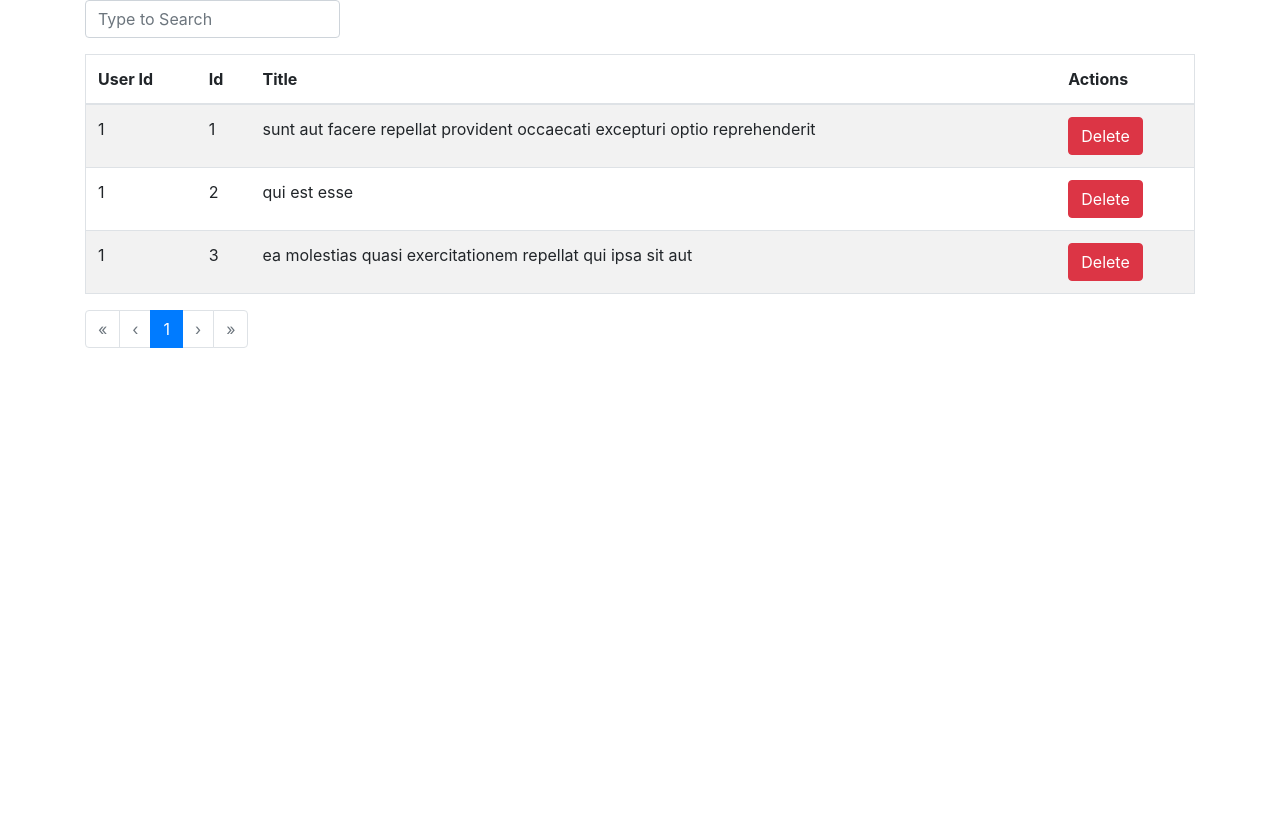
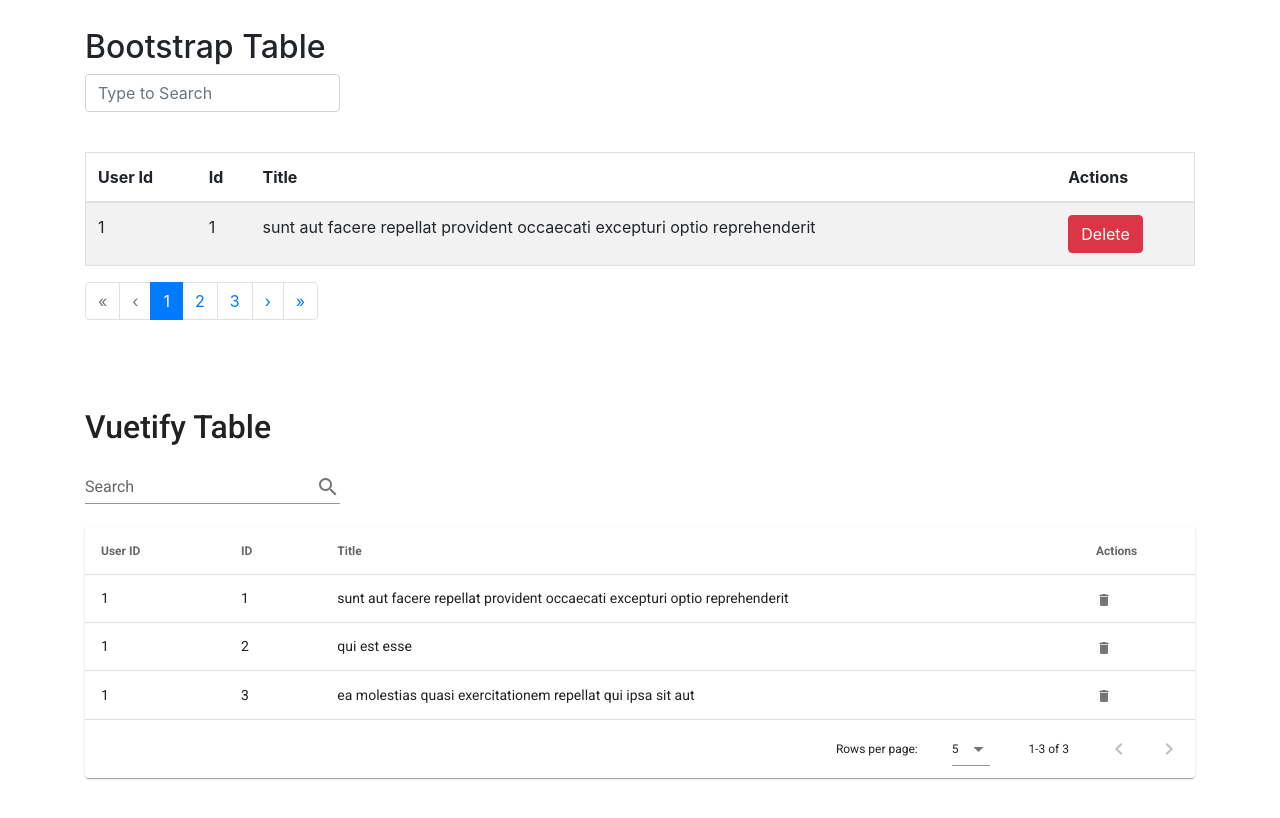
Before and after one commit to danieelll/townklasik-adding_form, a Vue app: page / in a window 1280 px wide. Shown: the top 818 px of the page. Built offline with nearby package versions, Linux system fonts and the light colour scheme.

Commit message:
added vuetify and moved datatable to components

```diff
--- a/public/index.html
+++ b/public/index.html
@@ -6,6 +6,8 @@
     <meta name="viewport" content="width=device-width,initial-scale=1.0">
     <link rel="icon" href="<%= BASE_URL %>favicon.ico">
     <title><%= htmlWebpackPlugin.options.title %></title>
+    <link rel="stylesheet" href="https://fonts.googleapis.com/css?family=Roboto:100,300,400,500,700,900">
+    <link rel="stylesheet" href="https://cdn.jsdelivr.net/npm/@mdi/font@latest/css/materialdesignicons.min.css">
   </head>
   <body>
     <noscript>
--- a/src/App.vue
+++ b/src/App.vue
@@ -1,46 +1,23 @@
 <template>
-  <div id="app" class="container">
-    <b-row class="mb-3">
-      <b-col md="3">
-        <b-form-input v-model="filter" type="search" id="filterInput" placeholder="Type to Search"></b-form-input>
-      </b-col>
-    </b-row>
-    <b-row>
-      <b-col>
-        <b-table
-          striped
-          hover
-          outlined
-          :per-page="perPage"
-          :items="posts"
-          :fields="fields"
-          :filter="filter"
-          :current-page="currentPage"
-        >
-          <template v-slot:cell(actions)="data">
-            <b-button variant="danger" @click="deleteItem(data.item.id)">Delete</b-button>
-          </template>
-        </b-table>
-        <b-pagination
-          v-model="currentPage"
-          :total-rows="rows"
-          :per-page="perPage"
-          aria-controls="my-table"
-        ></b-pagination>
-      </b-col>
-    </b-row>
+  <div>
+    <BootstrapDatatable :posts="posts" />
+    <VuetifyDatatable :posts="posts" />
   </div>
 </template>
 
 <script>
+import BootstrapDatatable from "./components/BootstrapDatatable";
+import VuetifyDatatable from "./components/VuetifyDatatable";
+
 export default {
   name: "App",
-  data() {
-    return {
-      fields: ["userId", "id", "title", "actions"],
-      filter: "",
-      perPage: 10,
-      currentPage: 1,
+
+  components: {
+    BootstrapDatatable,
+    VuetifyDatatable,
+  },
+
+  data: () => ({
     posts: [
       {
         userId: 1,
@@ -59,18 +36,6 @@
         title: "ea molestias quasi exercitationem repellat qui ipsa sit aut",
       },
     ],
-    };
-  },
-  methods: {
-    deleteItem(id) {
-      const index = this.posts.indexOf((x) => x.id === id);
-      this.posts.splice(index, 1);
-    },
-  },
-  computed: {
-    rows() {
-      return this.posts.length;
-    },
-  },
+  }),
 };
 </script>
--- /dev/null
+++ b/src/components/BootstrapDatatable.vue
@@ -0,0 +1,60 @@
+<template>
+  <div id="app" class="container mt-3 mb-5">
+    <h2>Bootstrap Table</h2>
+    <b-row class="mb-3">
+      <b-col md="3">
+        <b-form-input v-model="filter" type="search" id="filterInput" placeholder="Type to Search"></b-form-input>
+      </b-col>
+    </b-row>
+    <b-row>
+      <b-col>
+        <b-table
+          striped
+          hover
+          outlined
+          :items="posts"
+          :fields="fields"
+          :current-page="currentPage"
+          :per-page="perPage"
+          :filter="filter"
+        >
+          <template v-slot:cell(actions)="data">
+            <b-button variant="danger" @click="deleteItem(data.item.id)">Delete</b-button>
+          </template>
+        </b-table>
+        <b-pagination
+          v-model="currentPage"
+          :total-rows="rows"
+          :per-page="perPage"
+          aria-controls="my-table"
+        ></b-pagination>
+      </b-col>
+    </b-row>
+  </div>
+</template>
+
+<script>
+export default {
+  props: ["posts"],
+  name: "App",
+  data() {
+    return {
+      filter: "",
+      perPage: 1,
+      currentPage: 1,
+      fields: ["userId", "id", "title", "actions"],
+    };
+  },
+  methods: {
+    deleteItem(id) {
+      const index = this.posts.indexOf((x) => x.id === id);
+      this.posts.splice(index, 1);
+    },
+  },
+  computed: {
+    rows() {
+      return this.posts.length;
+    },
+  },
+};
+</script>
--- a/src/components/HelloWorld.vue
+++ /dev/null
@@ -1,58 +0,0 @@
-<template>
-  <div class="hello">
-    <h1>{{ msg }}</h1>
-    <p>
-      For a guide and recipes on how to configure / customize this project,<br>
-      check out the
-      <a href="https://cli.vuejs.org" target="_blank" rel="noopener">vue-cli documentation</a>.
-    </p>
-    <h3>Installed CLI Plugins</h3>
-    <ul>
-      <li><a href="https://github.com/vuejs/vue-cli/tree/dev/packages/%40vue/cli-plugin-babel" target="_blank" rel="noopener">babel</a></li>
-      <li><a href="https://github.com/vuejs/vue-cli/tree/dev/packages/%40vue/cli-plugin-eslint" target="_blank" rel="noopener">eslint</a></li>
-    </ul>
-    <h3>Essential Links</h3>
-    <ul>
-      <li><a href="https://vuejs.org" target="_blank" rel="noopener">Core Docs</a></li>
-      <li><a href="https://forum.vuejs.org" target="_blank" rel="noopener">Forum</a></li>
-      <li><a href="https://chat.vuejs.org" target="_blank" rel="noopener">Community Chat</a></li>
-      <li><a href="https://twitter.com/vuejs" target="_blank" rel="noopener">Twitter</a></li>
-      <li><a href="https://news.vuejs.org" target="_blank" rel="noopener">News</a></li>
-    </ul>
-    <h3>Ecosystem</h3>
-    <ul>
-      <li><a href="https://router.vuejs.org" target="_blank" rel="noopener">vue-router</a></li>
-      <li><a href="https://vuex.vuejs.org" target="_blank" rel="noopener">vuex</a></li>
-      <li><a href="https://github.com/vuejs/vue-devtools#vue-devtools" target="_blank" rel="noopener">vue-devtools</a></li>
-      <li><a href="https://vue-loader.vuejs.org" target="_blank" rel="noopener">vue-loader</a></li>
-      <li><a href="https://github.com/vuejs/awesome-vue" target="_blank" rel="noopener">awesome-vue</a></li>
-    </ul>
-  </div>
-</template>
-
-<script>
-export default {
-  name: 'HelloWorld',
-  props: {
-    msg: String
-  }
-}
-</script>
-
-<!-- Add "scoped" attribute to limit CSS to this component only -->
-<style scoped>
-h3 {
-  margin: 40px 0 0;
-}
-ul {
-  list-style-type: none;
-  padding: 0;
-}
-li {
-  display: inline-block;
-  margin: 0 10px;
-}
-a {
-  color: #42b983;
-}
-</style>
--- /dev/null
+++ b/src/components/VuetifyDatatable.vue
@@ -0,0 +1,56 @@
+<template>
+  <v-app>
+    <v-main>
+      <v-container>
+        <h2>Vuetify Table</h2>
+        <v-row>
+          <v-col md="3">
+            <v-text-field
+              v-model="search"
+              append-icon="mdi-magnify"
+              label="Search"
+              single-line
+              hide-details
+            ></v-text-field>
+          </v-col>
+        </v-row>
+        <v-row>
+          <v-col>
+            <v-data-table
+              :headers="headers"
+              :items="posts"
+              :items-per-page="5"
+              :search="search"
+              class="elevation-1"
+            >
+              <template v-slot:item.actions="{ item }">
+                <v-icon small @click="deleteItem(item)">mdi-delete</v-icon>
+              </template>
+            </v-data-table>
+          </v-col>
+        </v-row>
+      </v-container>
+    </v-main>
+  </v-app>
+</template>
+
+<script>
+export default {
+  props: ["posts"],
+  data: () => ({
+    search: "",
+    headers: [
+      { text: "User ID", value: "userId" },
+      { text: "ID", value: "id" },
+      { text: "Title", value: "title" },
+      { text: "Actions", value: "actions", sortable: false },
+    ],
+  }),
+  methods: {
+    deleteItem(item) {
+      const index = this.posts.indexOf((x) => x.id === item.id);
+      this.posts.splice(index, 1);
+    },
+  },
+};
+</script>
--- a/src/main.js
+++ b/src/main.js
@@ -1,5 +1,8 @@
 import Vue from 'vue'
 import App from './App.vue'
+
+//add vuetify plugin
+import vuetify from '@/plugins/vuetify'
 
 Vue.config.productionTip = false
 
@@ -15,5 +18,7 @@
 Vue.use(IconsPlugin)
 
 new Vue({
+  //add vuetify to vue
+  vuetify,
   render: h => h(App),
 }).$mount('#app')
--- /dev/null
+++ b/src/plugins/vuetify.js
@@ -0,0 +1,9 @@
+import Vue from 'vue'
+import Vuetify from 'vuetify'
+import 'vuetify/dist/vuetify.min.css'
+
+Vue.use(Vuetify)
+
+const opts = {}
+
+export default new Vuetify(opts)
--- /dev/null
+++ b/vue.config.js
@@ -0,0 +1,5 @@
+module.exports = {
+  "transpileDependencies": [
+    "vuetify"
+  ]
+}
```
Also changed, not shown: package.json (+7 -2 lines), src/assets/logo.svg (added), 1 other file (tests, documents, lock files or other folders). Lines whose indentation alone changed are shown as unchanged.
